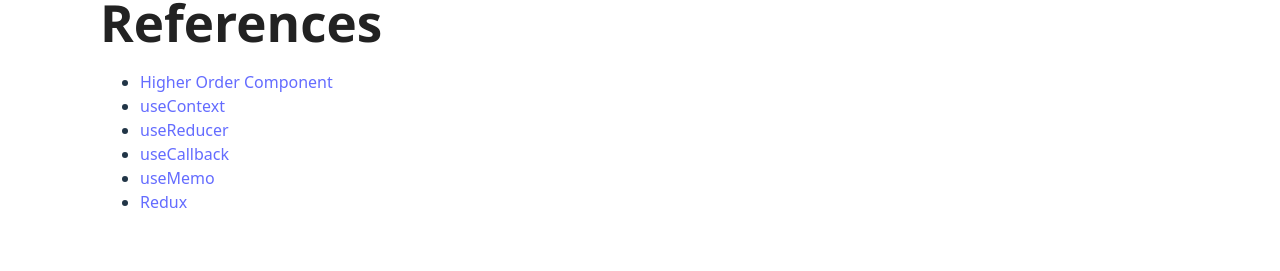
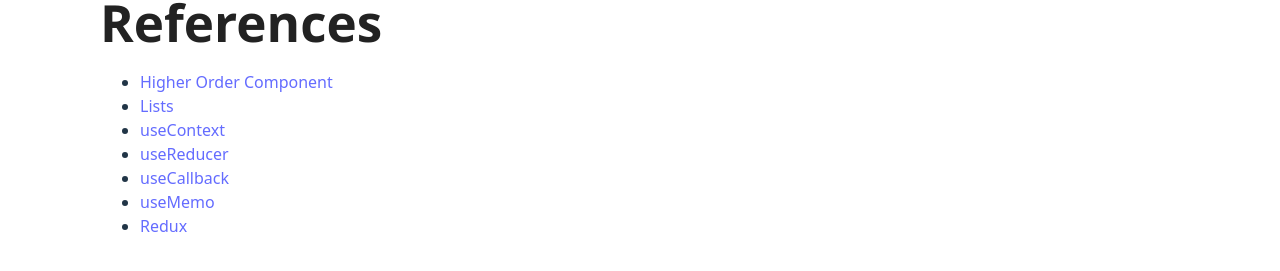
Before and after one commit to smreeti/employee-management-system, a React (Vite) app in the folder ems-fe/: page /references in a window 1280 px wide. Shown: the part 121-392 px from the top of the page. Built offline with nearby package versions, Linux system fonts and the light colour scheme.

Commit message:
routes refactot

```diff
--- a/ems-fe/src/Page.jsx
+++ b/ems-fe/src/Page.jsx
@@ -5,14 +5,9 @@ import {
     AddEmployee,
     EmployeeList,
     Navbar,
-    References,
-    UseReducerExample,
-    UseCallbackExample,
-    UseMemoExample,
-    ReduxExample,
-    UseContextExample,
-    HOCExample
+    References
 } from './components';
+import { referencePages } from './components/references/referencePages';
 
 export const Page = () => {
     return (
@@ -25,12 +20,13 @@ export const Page = () => {
                     <Route path="/addEmployee" element={<AddEmployee />} />
                     <Route path="/employeeList" element={<EmployeeList />} />
                     <Route path="/references" element={<References />} />
-                    <Route path="/references/useContext" element={<UseContextExample />} />
-                    <Route path="/references/useReducer" element={<UseReducerExample />} />
-                    <Route path="/references/useCallback" element={<UseCallbackExample />} />
-                    <Route path="/references/useMemo" element={<UseMemoExample />} />
-                    <Route path="/references/redux" element={<ReduxExample />} />
-                     <Route path="/references/hoc" element={<HOCExample />} />
+                    {referencePages.map(page => (
+                        <Route
+                            key={page.path}
+                            path={`/references/${page.path}`}
+                            element={page.component}
+                        />
+                    ))}
                 </Routes>
             </div>
 
--- a/ems-fe/src/components/Home.jsx
+++ b/ems-fe/src/components/Home.jsx
@@ -1,15 +1,8 @@
-import {GridMatrix} from "./GridMatrix";
 
 export const Home = () => {
-
-
-
     return (
         <>
             <h2> I am Home page</h2>
-
-
-            <GridMatrix/>
         </>
     )
 }
--- a/ems-fe/src/components/index.js
+++ b/ems-fe/src/components/index.js
@@ -10,3 +10,4 @@ export { UseMemoExample } from './references/UseMemoExample'
 export { ReduxExample } from './references/ReduxExample'
 export {UseContextExample} from './references/UseContextExample'
 export {HOCExample} from './references/HOCExample'
+export {ListExample} from './references/ListExample'
--- a/ems-fe/src/components/GridMatrix.jsx
+++ b/ems-fe/src/components/references/ListExample.jsx
@@ -1,8 +1,9 @@
 import { useState, useMemo } from 'react';
-export const GridMatrix = () => {
+export const ListExample = () => {
+
+    const [items, setItems] = useState(["Apple", "Banana", "Cherry"]);
 
     const [size, setSize] = useState(3);
-    // const [grid, setGrid] = useState([]);
 
     const grid = useMemo(() => {
         const results = [];
@@ -20,11 +21,19 @@ export const GridMatrix = () => {
         return results;
     }, [size]);
 
+    return (
+        <>
+            <h3>Simple List Example</h3>
+            <ul style={{ marginTop: "20px" }}>
+                {items.map((item, index) => (
+                    <li key={index} style={{ marginBottom: "8px" }}>
+                        {item}{" "}
 
+                    </li>
+                ))}
+            </ul>
 
-    return (
-
-        <>
+            <h3>Grid Matrix</h3>
             <label>
                 Select Grid Size
                 <input type="number"
@@ -36,7 +45,7 @@ export const GridMatrix = () => {
 
             <div style={{
                 display: "grid",
-                 gridTemplateColumns: `repeat(${size}, 50px)`,
+                gridTemplateColumns: `repeat(${size}, 50px)`,
                 gap: "5px",
                 marginTop: "20px",
             }}>
@@ -45,12 +54,9 @@ export const GridMatrix = () => {
                     row.map((cell) => (
                         <button
                             key={cell}
-                            //   onClick={() => toggleCell(cell)}
-                            // aria-pressed={!!activeCells[cell]}
                             style={{
-                                width: "50px",
-                                height: "50px",
-                                // background: activeCells[cell] ? "green" : "lightgray",
+                                width: "60px",
+                                height: "60px",
                                 border: "1px solid #333",
                                 cursor: "pointer",
                             }}
--- a/ems-fe/src/components/references/References.jsx
+++ b/ems-fe/src/components/references/References.jsx
@@ -1,4 +1,5 @@
 import { Link } from "react-router-dom";
+import { referencePages } from "./referencePages";
 
 export const References = () => {
     return (
@@ -6,12 +7,11 @@ export const References = () => {
             <h1>References</h1>
             <nav>
                 <ul>
-                    <li><Link to="hoc">Higher Order Component</Link></li>
-                    <li><Link to="useContext">useContext</Link></li>
-                    <li><Link to="useReducer">useReducer</Link></li>
-                    <li><Link to="useCallback">useCallback</Link></li>
-                    <li><Link to="useMemo">useMemo</Link></li>
-                    <li><Link to="redux">Redux</Link></li>
+                    {referencePages.map(page => (
+                        <li key={page.path}>
+                            <Link to={page.path}>{page.label}</Link>
+                        </li>
+                    ))}
                 </ul>
             </nav>
         </>
--- /dev/null
+++ b/ems-fe/src/components/references/referencePages.jsx
@@ -0,0 +1,18 @@
+
+import { UseContextExample } from "./UseContextExample";
+import { HOCExample } from "./HOCExample";
+import { UseReducerExample } from "./UseReducerExample";
+import { UseCallbackExample } from "./UseCallbackExample";
+import { UseMemoExample } from "./UseMemoExample";
+import { ReduxExample } from "./ReduxExample";
+import { ListExample } from "./ListExample";
+
+export const referencePages = [
+    { path: "hoc", component: <HOCExample />, label: "Higher Order Component" },
+    { path: "lists", component: <ListExample />, label: "Lists" },
+    { path: "useContext", component: <UseContextExample />, label: "useContext" },
+    { path: "useReducer", component: <UseReducerExample />, label: "useReducer" },
+    { path: "useCallback", component: <UseCallbackExample />, label: "useCallback" },
+    { path: "useMemo", component: <UseMemoExample />, label: "useMemo" },
+    { path: "redux", component: <ReduxExample />, label: "Redux" }
+];
```
